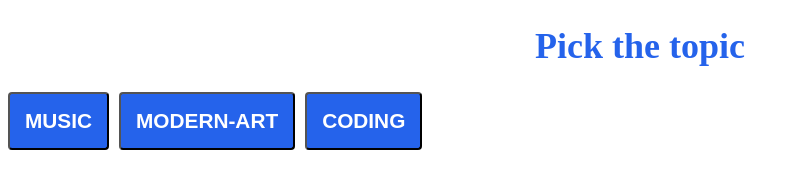
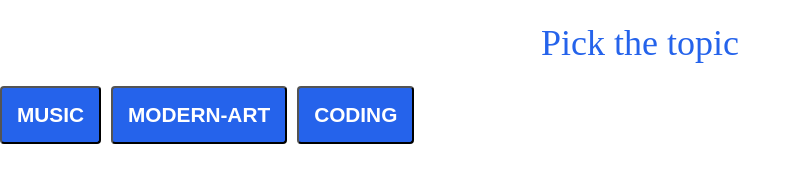
Before and after one commit to metalyx/quiz-pop-hackathon, a website built with Vite: page src/index.html in a window 1280 px wide. Shown: the whole page, without its empty margins (0-807 px from the left). Built offline with nearby package versions, Linux system fonts and the light colour scheme.

Commit message:
#007: Tailwind removed, added reset.css

```diff
--- a/package.json
+++ b/package.json
@@ -5,14 +5,12 @@
   "scripts": {
     "dev": "npx vite serve --host",
     "build": "npx vite build --emptyOutDir",
-    "preview": "npx vite preview --host",
-    "tailwind:watch": "tailwindcss -i .\\src\\css\\style.css -o ./src/css/output.css --watch"
+    "preview": "npx vite preview --host"
   },
   "author": "Sachin Bhatnagar <sachin@knowledgehut.co> (https://www.knowledgehut.com)",
   "license": "AFL-3.0",
   "devDependencies": {
     "msw": "^0.47.4",
-    "tailwindcss": "^3.2.6",
     "vite": "^3.2.3"
   },
   "msw": {
--- /dev/null
+++ b/src/css/reset.css
@@ -0,0 +1,32 @@
+html, body, div, span, applet, object, iframe,
+h1, h2, h3, h4, h5, h6, p, blockquote, pre,
+a, abbr, acronym, address, big, cite, code,
+del, dfn, em, img, ins, kbd, q, s, samp,
+small, strike, strong, sub, sup, tt, var,
+b, u, i, center,
+dl, dt, dd, ol, ul, li,
+fieldset, form, label, legend,
+table, caption, tbody, tfoot, thead, tr, th, td,
+article, aside, canvas, details, embed,
+figure, figcaption, footer, header, hgroup,
+menu, nav, output, ruby, section, summary,
+time, mark, audio, video {
+	margin: 0;
+	padding: 0;
+	border: 0;
+	font-size: 100%;
+	font: inherit;
+	vertical-align: baseline;
+}
+
+article, aside, details, figcaption, figure,
+footer, header, hgroup, menu, nav, section {
+	display: block;
+}
+
+body {
+	line-height: 1;
+}
+ol, ul {
+	list-style: none;
+}
--- a/src/css/style.css
+++ b/src/css/style.css
@@ -1,7 +1,3 @@
-/* @tailwind base;
-@tailwind components;
-@tailwind utilities; */
-
 .heading-primary {
     font-size: 36px;
     color: rgb(37, 99, 235);
--- a/src/index.html
+++ b/src/index.html
@@ -4,7 +4,7 @@
     <meta charset="UTF-8" />
     <meta name="viewport" content="width=device-width, initial-scale=1.0" />
     <title>Quiz Pop App</title>
-    <!-- <link rel="stylesheet" href="css/output.css" /> -->
+    <link rel="stylesheet" href="css/reset.css" />
     <link rel="stylesheet" href="css/style.css" />
   </head>
   <body>
```
Also changed, not shown: src/css/output.css (deleted), 1 other file.
